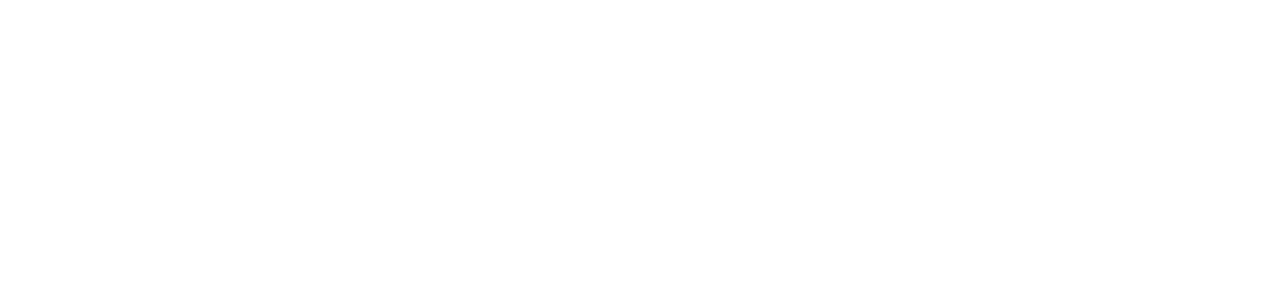
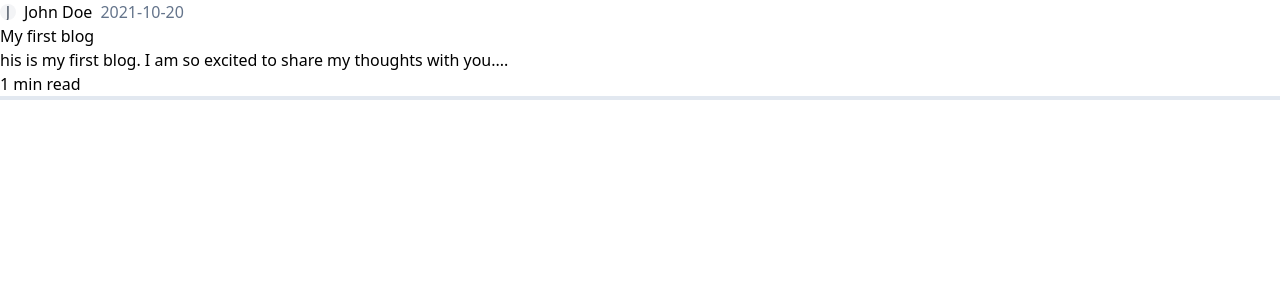
Before and after one commit to bhanupratap31/bloggy-app, a React (Vite) app in the folder frontend/: page /blogs in a window 1280 px wide. Before the commit this address had no page. Shown: the top 300 px of the page. Built offline with nearby package versions, Linux system fonts and the light colour scheme.

Commit message:
Created Blog Card

```diff
--- a/frontend/src/App.tsx
+++ b/frontend/src/App.tsx
@@ -2,6 +2,7 @@ import { BrowserRouter, Route, Routes } from "react-router-dom"
 import { Signin } from "./pages/Signin"
 import { Signup } from "./pages/Signup"
 import { Blog } from "./pages/Blog"
+import { Blogs } from "./pages/Blogs"
 
 function App() {
   return (
@@ -11,6 +12,7 @@ function App() {
         <Route path="/blog/:id" element={<Blog />} />
         <Route path="/signin" element={<Signin />} />
         <Route path="/signup" element={<Signup />} />
+        <Route path="/blogs" element={<Blogs />} />
       </Routes>
     </BrowserRouter>
     </>
--- /dev/null
+++ b/frontend/src/components/BlogCard.tsx
@@ -0,0 +1,42 @@
+interface BlogCardProps{
+    authorName: string;
+    title: string;
+    content: string;
+    publishedDate: string;
+}
+
+export const BlogCard = ({authorName, title, content, publishedDate}: BlogCardProps) => {
+    return (
+    <div>
+        <div className ="flex">
+            <div className="flex justify-center flex-col">
+                <Avatar name={authorName}></Avatar>
+            </div>
+            <div className="font-extralight pl-2">{authorName}
+            </div>
+            <div className="pl-2 font-thin text-slate-500">
+             {publishedDate}
+            </div>
+        </div>
+        <div>
+            {title}
+        </div>
+        <div>
+            {content.slice(1,100) + '...'}
+        </div>
+        <div>
+            {`${Math.ceil(content.length/100)} min read`}
+        </div>
+        <div className="bg-slate-200 h-1 w-full">
+        </div>
+    </div>
+    )
+}
+
+function Avatar ({name}: {name: string}){
+    return <div>
+        <div className="relative inline-flex items-center justify-center w-4 h-4 overflow-hidden bg-gray-100 rounded-full dark:bg-gray-600">
+            <span className="font-medium text-gray-600 dark:text-gray-300">{name[0]}</span>
+        </div>
+    </div>
+}
--- /dev/null
+++ b/frontend/src/pages/Blogs.tsx
@@ -0,0 +1,15 @@
+import { BlogCard } from "../components/BlogCard"
+
+
+export const Blogs = () => {
+    return (
+        <div>
+            <BlogCard
+                authorName={"John Doe"}
+                title={"My first blog"}
+                content={"This is my first blog. I am so excited to share my thoughts with you."}
+                publishedDate={"2021-10-20"}
+            />
+        </div>
+    )
+}
--- a/frontend/src/pages/Signin.tsx
+++ b/frontend/src/pages/Signin.tsx
@@ -1,5 +1,5 @@
 import { Quote } from "../components/Quote"
-import { Auth } from "./Auth"
+import { Auth } from "../components/Auth"
 
 export const Signin = () => {
     return (
--- a/frontend/src/pages/Signup.tsx
+++ b/frontend/src/pages/Signup.tsx
@@ -1,5 +1,5 @@
 import { Quote } from "../components/Quote"
-import { Auth } from "./Auth"
+import { Auth } from "../components/Auth"
 
 export const Signup = () => {
     return (
```
Also changed, not shown: frontend/src/components/Auth.tsx (renamed from frontend/src/pages/Auth.tsx).
